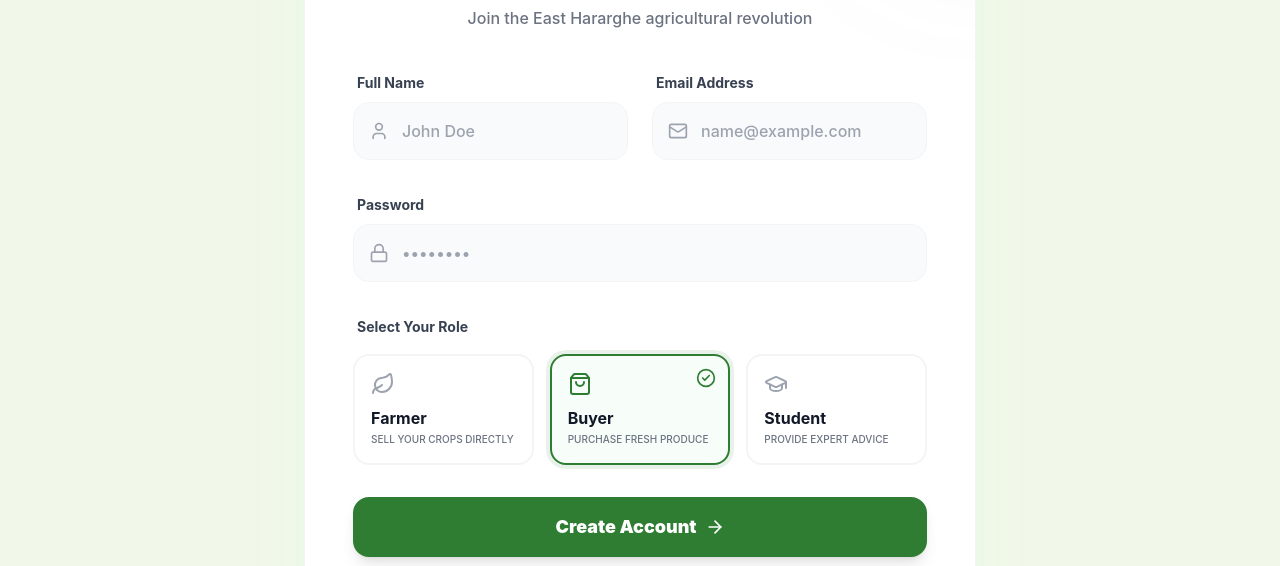
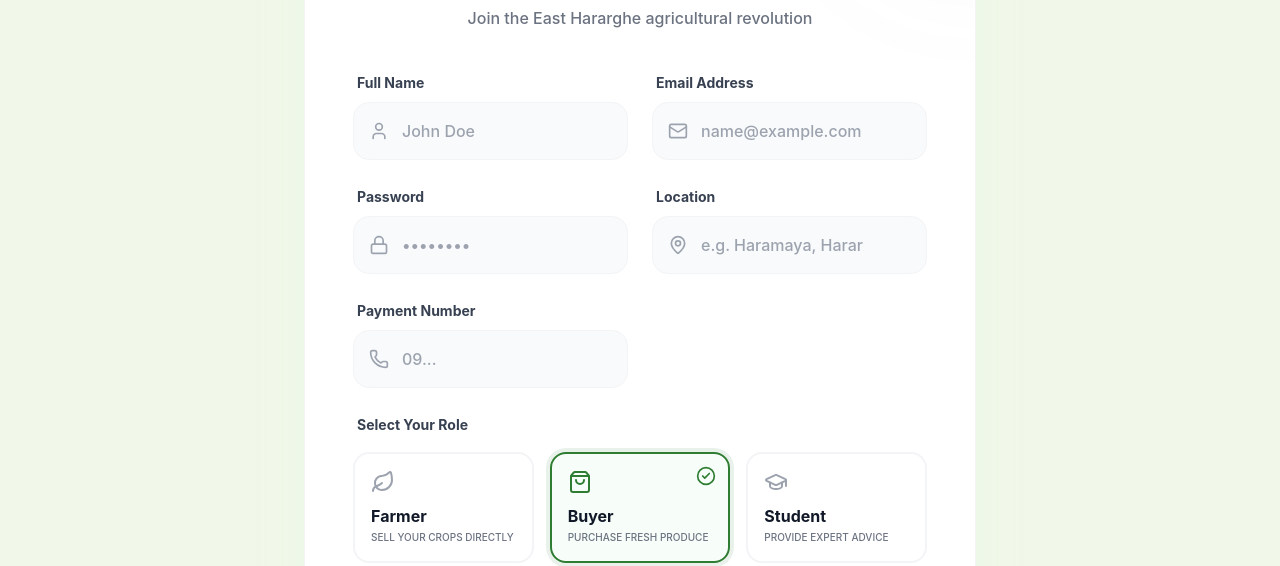
Before and after one commit to Kenenisaboru/Agrilink, a React (Vite) app in the folder frontend/: page /register in a window 1280 px wide. Shown: the part 243-809 px from the top of the page. Built offline with nearby package versions, Linux system fonts and the light colour scheme; no server answers.

Commit message:
fix: resolve form structure and JSX syntax errors

```diff
--- a/frontend/src/pages/Register.jsx
+++ b/frontend/src/pages/Register.jsx
@@ -10,7 +10,6 @@ import {
   ArrowRight,
   Loader2,
   AlertCircle,
-  Briefcase,
   GraduationCap,
   ShoppingBag,
   CheckCircle2,
@@ -44,7 +43,7 @@ const Register = () => {
     setLoading(true);
     setError('');
     try {
-      const user = await register(formData.name, formData.email, formData.password, formData.role, formData.location, formData.mpesaNumber, formData.university);
+      const user = await register(formData);
       navigate(`/dashboard/${user.role.toLowerCase()}`);
     } catch (err) {
       setError(err.response?.data?.message || 'Registration failed. Please try again.');
@@ -83,7 +82,7 @@ const Register = () => {
               </motion.div>
             )}
 
-            <form onSubmit={handleSubmit} className="space-y-8">
+            <form onSubmit={handleSubmit} className="space-y-6">
               <div className="grid md:grid-cols-2 gap-6">
                 <div className="space-y-2">
                   <label className="text-sm font-bold text-gray-700 ml-1">Full Name</label>
@@ -116,6 +115,7 @@ const Register = () => {
                 </div>
               </div>
 
+              <div className="grid md:grid-cols-2 gap-6">
                 <div className="space-y-2">
                   <label className="text-sm font-bold text-gray-700 ml-1">Password</label>
                   <div className="relative group">
@@ -129,6 +129,54 @@ const Register = () => {
                       onChange={(e) => setFormData({ ...formData, password: e.target.value })}
                     />
                   </div>
+                </div>
+
+                <div className="space-y-2">
+                  <label className="text-sm font-bold text-gray-700 ml-1">Location</label>
+                  <div className="relative group">
+                    <MapPin className="absolute left-4 top-1/2 -translate-y-1/2 text-gray-400 group-focus-within:text-agriGreen transition-colors w-5 h-5" />
+                    <input
+                      type="text"
+                      className="w-full bg-gray-50 border border-gray-100 rounded-2xl py-4 pl-12 pr-4 outline-none focus:ring-4 focus:ring-agriGreen/10 focus:border-agriGreen transition-all font-medium"
+                      placeholder="e.g. Haramaya, Harar"
+                      value={formData.location}
+                      onChange={(e) => setFormData({ ...formData, location: e.target.value })}
+                    />
+                  </div>
+                </div>
+              </div>
+
+              <div className="grid md:grid-cols-2 gap-6">
+                <div className="space-y-2">
+                  <label className="text-sm font-bold text-gray-700 ml-1">Payment Number</label>
+                  <div className="relative group">
+                    <Phone className="absolute left-4 top-1/2 -translate-y-1/2 text-gray-400 group-focus-within:text-agriGreen transition-colors w-5 h-5" />
+                    <input
+                      type="text"
+                      className="w-full bg-gray-50 border border-gray-100 rounded-2xl py-4 pl-12 pr-4 outline-none focus:ring-4 focus:ring-agriGreen/10 focus:border-agriGreen transition-all font-medium"
+                      placeholder="09..."
+                      value={formData.mpesaNumber}
+                      onChange={(e) => setFormData({ ...formData, mpesaNumber: e.target.value })}
+                    />
+                  </div>
+                </div>
+
+                {formData.role === 'Student' && (
+                  <div className="space-y-2">
+                    <label className="text-sm font-bold text-gray-700 ml-1">University Name</label>
+                    <div className="relative group">
+                      <GraduationCap className="absolute left-4 top-1/2 -translate-y-1/2 text-gray-400 group-focus-within:text-agriGreen transition-colors w-5 h-5" />
+                      <input
+                        type="text"
+                        required={formData.role === 'Student'}
+                        className="w-full bg-gray-50 border border-gray-100 rounded-2xl py-4 pl-12 pr-4 outline-none focus:ring-4 focus:ring-agriGreen/10 focus:border-agriGreen transition-all font-medium"
+                        placeholder="Haramaya University"
+                        value={formData.university}
+                        onChange={(e) => setFormData({ ...formData, university: e.target.value })}
+                      />
+                    </div>
+                  </div>
+                )}
               </div>
 
               <div className="space-y-4">
@@ -157,6 +205,7 @@ const Register = () => {
                   ))}
                 </div>
               </div>
+
               <button
                 type="submit"
                 disabled={loading}
```
Lines whose indentation alone changed are shown as unchanged.
